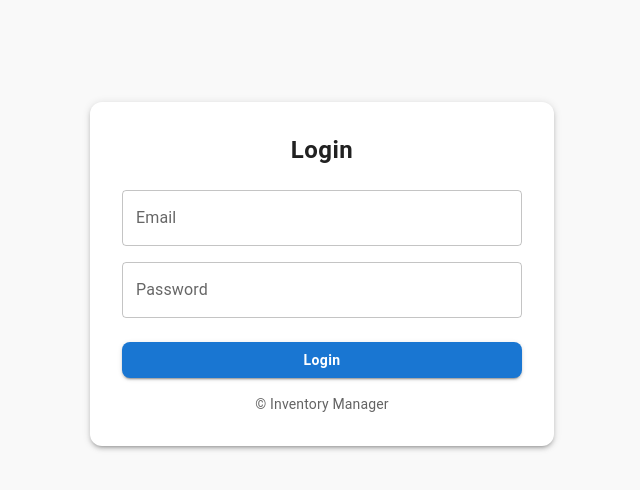
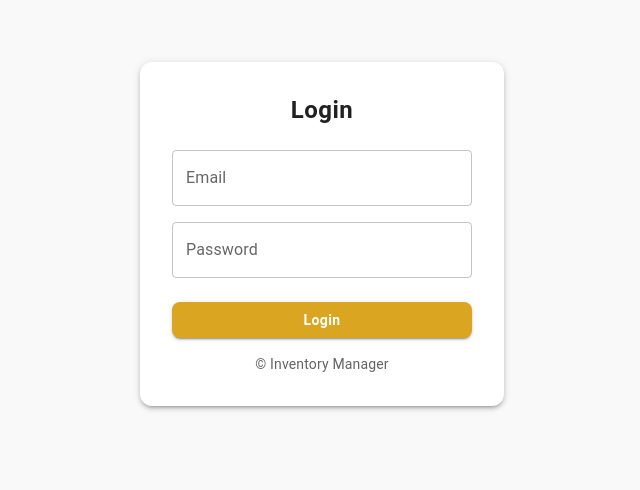
Before and after one commit to SNarendranS/InventoryStockManagementSystem, a React app in the folder Frontend/: page /login in a window 1280 px wide. Shown: the part 150-640 px from the top of the page, without its empty margins (334-974 px from the left). Built offline with nearby package versions, Linux system fonts and the light colour scheme; no server answers; the HTML template or start-up script is replaced by a standard one.

Commit message:
updated UI

```diff
--- a/Frontend/src/Layouts/Header.tsx
+++ b/Frontend/src/Layouts/Header.tsx
@@ -16,7 +16,7 @@ import {
     ListItemButton,
     ListItemText,
     useTheme,
-    useMediaQuery
+    useMediaQuery,
 } from "@mui/material";
 import MenuIcon from "@mui/icons-material/Menu";
 import { useNavigate } from "react-router-dom";
@@ -25,6 +25,7 @@ import { clearToken } from "../Store/userTokenSlice";
 
 import { useSelector } from "react-redux";
 import type { RootState } from "../Store/store";
+import { Inventory } from "@mui/icons-material";
 
 
 
@@ -94,17 +95,20 @@ const Header: React.FC = () => {
                     {/* Left Side: Logo + Navigation */}
                     <Box sx={{ display: "flex", alignItems: "center" }}>
                         {/* Logo */}
+                        <Box sx={{ display: "flex", alignItems: "center" }}>
+                            <Inventory sx={{color:"goldenrod"}}/>
                             <Typography
                                 variant="h6"
                                 sx={{
                                     fontWeight: 600,
                                     letterSpacing: 0.7,
-                                cursor: "pointer"
+                                    cursor: "pointer",
+                                    ml:1
                                 }}
                             >
-                            📦 Inventory Manager
+                                Inventory Manager
                             </Typography>
-
+                        </Box>
                         {/* Desktop Navigation */}
                         {!isMobile && (
                             <Box sx={{ display: "flex", gap: 1, ml: 3 }}>
--- a/Frontend/src/Pages/Login.tsx
+++ b/Frontend/src/Pages/Login.tsx
@@ -34,7 +34,7 @@ const Login: React.FC = () => {
   return (
     <Box
       sx={{
-        height: "100vh",
+        height: "90vh",
         width: "100%",
         backgroundColor: "#f9f9f9",
         display: "flex",
@@ -46,7 +46,7 @@ const Login: React.FC = () => {
       <Paper
         elevation={3}
         sx={{
-          width: { xs: "90%", sm: "400px" },
+          width: { xs: "90%", sm: "300px" },
           padding: 4,
           borderRadius: 3,
         }}
@@ -110,6 +110,7 @@ const Login: React.FC = () => {
                 variant="contained"
                 disabled={isSubmitting}
                 sx={{
+                  background:"goldenrod",
                   textTransform: "none",
                   fontWeight: 600,
                   borderRadius: 2,
--- a/Frontend/src/Pages/Transactions.tsx
+++ b/Frontend/src/Pages/Transactions.tsx
@@ -1,6 +1,6 @@
 import React from "react";
 import { CircularProgress, Typography } from "@mui/material";
-import { useGetTransactionsQuery } from "../Services/TransactionApi";
+import { useGetTransactionsQuery } from "../Services/transactionApi";
 import type { Transaction } from "../Interfaces/ITransaction";
 import DataTable from "../Components/DataTable";
 
```
Lines whose indentation alone changed are shown as unchanged.
